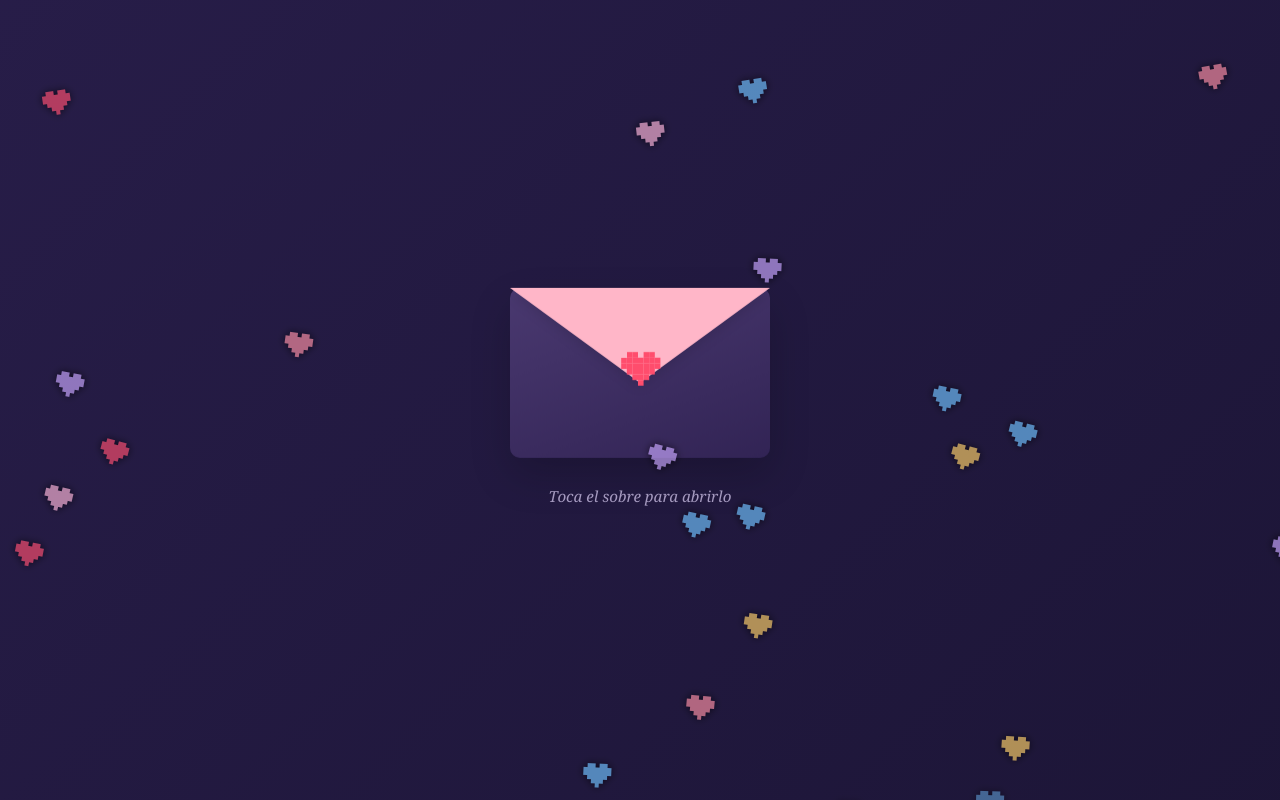
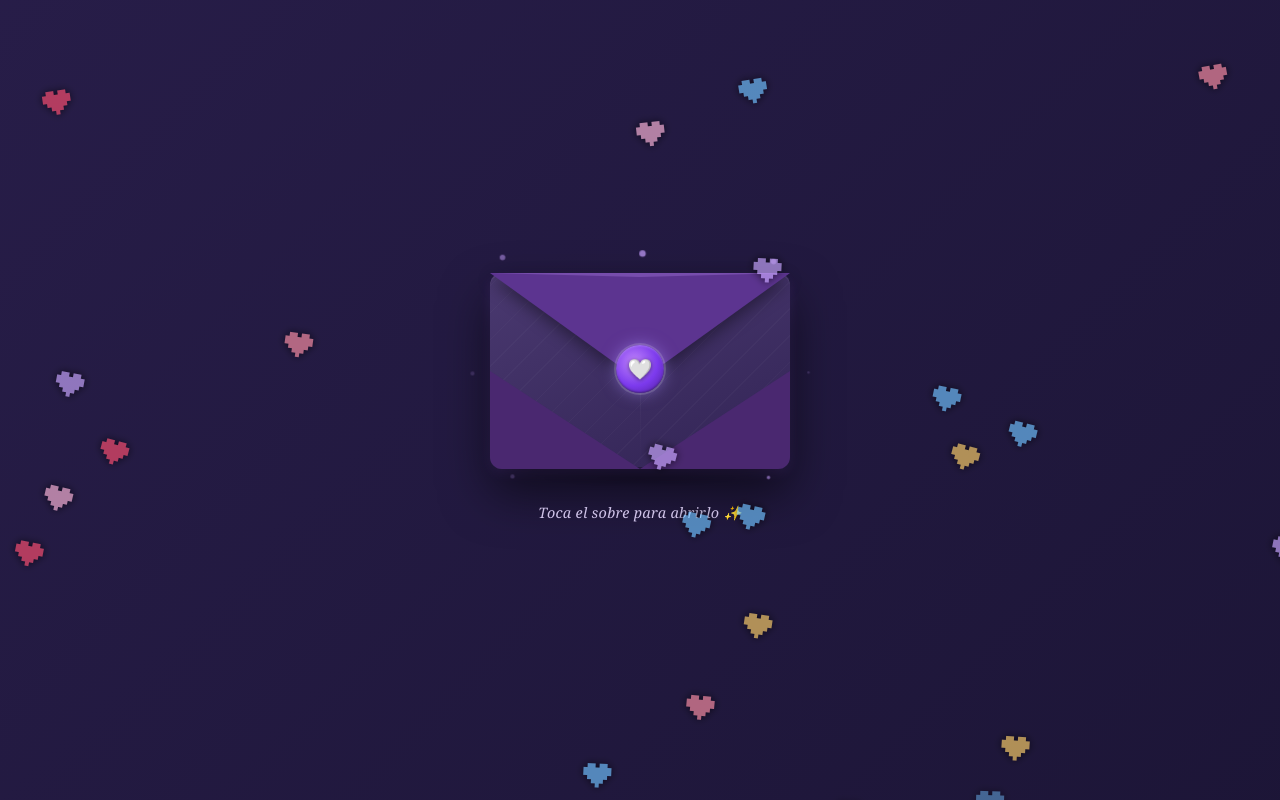
Before and after one commit to KeilorM/Sorry, a website: page index.html in a window 1280 px wide. Drawn offline with Linux system fonts and the light colour scheme.

Commit message:
Mejorando vista

```diff
--- a/index.html
+++ b/index.html
@@ -179,99 +179,218 @@
 
   .envelope {
     position: relative;
-    width: 260px;
-    height: 170px;
-    animation: envFloat 3s ease-in-out infinite;
+    width: 300px;
+    height: 196px;
+    animation: envFloat 4s ease-in-out infinite;
+    perspective: 600px;
   }
 
   @keyframes envFloat {
-    0%, 100% { transform: translateY(0); }
-    50% { transform: translateY(-8px); }
+    0%, 100% { transform: translateY(0) rotate(-1deg); }
+    50%       { transform: translateY(-12px) rotate(1deg); }
   }
 
+  /* Sombra externa que oscila */
+  .envelope-shadow {
+    position: absolute;
+    bottom: -18px;
+    left: 50%;
+    transform: translateX(-50%);
+    width: 220px;
+    height: 18px;
+    background: radial-gradient(ellipse, rgba(0,0,0,0.28) 0%, transparent 70%);
+    animation: shadowPulse 4s ease-in-out infinite;
+    pointer-events: none;
+  }
+  @keyframes shadowPulse {
+    0%, 100% { transform: translateX(-50%) scaleX(1);   opacity: 0.7; }
+    50%       { transform: translateX(-50%) scaleX(0.8); opacity: 0.35; }
+  }
+
+  /* Cuerpo principal */
   .envelope-body {
     position: absolute;
     inset: 0;
-    background: linear-gradient(160deg, #fff5f7, #ffe3ea);
-    border-radius: 10px;
-    box-shadow: 0 18px 40px rgba(0,0,0,0.18);
+    background: linear-gradient(160deg, #3d1f5c 0%, #2a1245 60%, #1e0d38 100%);
+    border-radius: 12px;
+    box-shadow:
+      0 2px 0 rgba(255,255,255,0.06) inset,
+      0 -2px 0 rgba(0,0,0,0.3) inset,
+      0 24px 48px rgba(0,0,0,0.55),
+      0 4px 12px rgba(160,100,255,0.15);
     overflow: hidden;
   }
 
-  .envelope-body::before, .envelope-body::after {
+  /* Líneas decorativas sutiles en el cuerpo */
+  .envelope-body::after {
     content: "";
     position: absolute;
-    top: 0;
-    width: 0;
-    height: 0;
-    border-top: 85px solid #ffd3dd;
+    inset: 0;
+    background:
+      repeating-linear-gradient(
+        -45deg,
+        transparent,
+        transparent 18px,
+        rgba(255,255,255,0.025) 18px,
+        rgba(255,255,255,0.025) 19px
+      );
+    border-radius: 12px;
   }
-  .envelope-body::before { left: 0; border-left: 130px solid transparent; }
-  .envelope-body::after  { right: 0; border-right: 130px solid transparent; }
 
+  /* Triángulos laterales inferiores (V del fondo) */
+  .envelope-bottom-left,
+  .envelope-bottom-right {
+    position: absolute;
+    bottom: 0;
+    width: 0; height: 0;
+    z-index: 1;
+  }
+  .envelope-bottom-left {
+    left: 0;
+    border-bottom: 98px solid #4a2870;
+    border-right: 150px solid transparent;
+  }
+  .envelope-bottom-right {
+    right: 0;
+    border-bottom: 98px solid #4a2870;
+    border-left: 150px solid transparent;
+  }
+
+  /* Solapa superior (flap) */
   .envelope-flap {
     position: absolute;
-    top: 0; left: 0;
-    width: 0; height: 0;
-    border-left: 130px solid transparent;
-    border-right: 130px solid transparent;
-    border-top: 95px solid #ffb6c8;
+    top: 0; left: 0; right: 0;
+    height: 0;
+    width: 0;
+    border-left: 150px solid transparent;
+    border-right: 150px solid transparent;
+    border-top: 108px solid #5c3490;
     transform-origin: top center;
-    transition: transform 0.7s cubic-bezier(.6,-0.28,.74,.05);
-    z-index: 3;
-    filter: drop-shadow(0 4px 6px rgba(0,0,0,0.12));
+    transition: transform 0.75s cubic-bezier(.6,-0.3,.74,.05);
+    z-index: 4;
+    filter: drop-shadow(0 6px 8px rgba(0,0,0,0.4));
   }
 
+  /* Borde iluminado en la solapa */
+  .envelope-flap::before {
+    content: "";
+    position: absolute;
+    top: -108px;
+    left: -150px;
+    width: 0; height: 0;
+    border-left: 150px solid transparent;
+    border-right: 150px solid transparent;
+    border-top: 4px solid rgba(200,150,255,0.25);
+  }
+
+  /* Sello de lacre */
   .seal {
     position: absolute;
-    top: 65px; left: 50%;
+    top: 72px;
+    left: 50%;
     transform: translate(-50%, 0);
-    width: 36px; height: 36px;
-    z-index: 4;
-    image-rendering: pixelated;
-    transition: opacity 0.4s ease, transform 0.4s ease;
+    z-index: 5;
+    transition: opacity 0.4s ease, transform 0.45s cubic-bezier(.4,0,.2,1);
+    width: 48px;
+    height: 48px;
   }
 
-  .seal::before {
-    content: "";
-    display: block;
-    width: 4px; height: 4px;
-    background: transparent;
-    transform: scale(1.4);
+  .seal-circle {
+    width: 48px;
+    height: 48px;
+    border-radius: 50%;
+    background: radial-gradient(circle at 38% 36%, #c084fc, #7c3aed 55%, #4c1d95);
     box-shadow:
-      4px 0px 0 0 #ff4d6d,  8px 0px 0 0 #ff4d6d,
-      16px 0px 0 0 #ff4d6d, 20px 0px 0 0 #ff4d6d,
-      0px 4px 0 0 #ff4d6d,  4px 4px 0 0 #ff4d6d,  8px 4px 0 0 #ff4d6d, 12px 4px 0 0 #ff4d6d, 16px 4px 0 0 #ff4d6d, 20px 4px 0 0 #ff4d6d, 24px 4px 0 0 #ff4d6d,
-      0px 8px 0 0 #ff4d6d,  4px 8px 0 0 #ff4d6d,  8px 8px 0 0 #ff4d6d, 12px 8px 0 0 #ff4d6d, 16px 8px 0 0 #ff4d6d, 20px 8px 0 0 #ff4d6d, 24px 8px 0 0 #ff4d6d,
-      4px 12px 0 0 #ff4d6d, 8px 12px 0 0 #ff4d6d, 12px 12px 0 0 #ff4d6d, 16px 12px 0 0 #ff4d6d, 20px 12px 0 0 #ff4d6d,
-      8px 16px 0 0 #ff4d6d, 12px 16px 0 0 #ff4d6d, 16px 16px 0 0 #ff4d6d,
-      12px 20px 0 0 #ff4d6d;
+      0 0 0 2px rgba(255,255,255,0.15),
+      0 0 16px rgba(167,139,250,0.6),
+      inset 0 1px 2px rgba(255,255,255,0.25),
+      inset 0 -1px 2px rgba(0,0,0,0.35);
+    display: flex;
+    align-items: center;
+    justify-content: center;
+    animation: sealGlow 2.5s ease-in-out infinite;
   }
 
+  @keyframes sealGlow {
+    0%, 100% { box-shadow: 0 0 0 2px rgba(255,255,255,0.15), 0 0 16px rgba(167,139,250,0.6), inset 0 1px 2px rgba(255,255,255,0.25), inset 0 -1px 2px rgba(0,0,0,0.35); }
+    50%       { box-shadow: 0 0 0 2px rgba(255,255,255,0.22), 0 0 28px rgba(167,139,250,0.9), inset 0 1px 2px rgba(255,255,255,0.3),  inset 0 -1px 2px rgba(0,0,0,0.35); }
+  }
+
+  .seal-heart {
+    font-size: 20px;
+    line-height: 1;
+    filter: drop-shadow(0 1px 2px rgba(0,0,0,0.5));
+  }
+
+  /* Bordes del sobre (línea del pliegue central) */
+  .envelope-crease {
+    position: absolute;
+    top: 0; bottom: 0;
+    left: 50%;
+    width: 1px;
+    background: linear-gradient(to bottom, rgba(255,255,255,0.08) 0%, rgba(255,255,255,0.04) 60%, transparent 100%);
+    z-index: 2;
+  }
+
+  /* Texto hint */
   .envelope-hint {
-    margin-top: 22px;
-    font-size: 0.95rem;
-    color: #8a6f6f;
+    margin-top: 28px;
+    font-size: 0.9rem;
+    color: #b8a0d8;
     font-style: italic;
-    animation: hintPulse 1.8s ease-in-out infinite;
+    letter-spacing: 0.3px;
+    animation: hintPulse 2s ease-in-out infinite;
   }
 
   @keyframes hintPulse {
-    0%, 100% { opacity: 0.6; }
-    50% { opacity: 1; }
+    0%, 100% { opacity: 0.5; }
+    50%       { opacity: 1; }
   }
 
-  .envelope-screen.opening .envelope-flap { transform: rotateX(180deg); }
-  .envelope-screen.opening .seal { opacity: 0; transform: translate(-50%, -10px) scale(0.6); }
-  .envelope-screen.opening .envelope { animation: none; }
-  .envelope-screen.opening .envelope-body { animation: envShrink 0.6s ease 0.5s forwards; }
-  .envelope-screen.opening .envelope-hint { opacity: 0; }
+  /* Estrellas decorativas alrededor del sobre */
+  .env-star {
+    position: absolute;
+    width: 4px; height: 4px;
+    border-radius: 50%;
+    background: rgba(200,160,255,0.7);
+    animation: twinkle var(--d, 2s) ease-in-out infinite var(--delay, 0s);
+  }
+  @keyframes twinkle {
+    0%, 100% { opacity: 0.2; transform: scale(0.8); }
+    50%       { opacity: 1;   transform: scale(1.3); }
+  }
+
+  /* Estados de apertura */
+  .envelope-screen.opening .envelope-flap  { transform: rotateX(180deg); }
+  .envelope-screen.opening .seal           { opacity: 0; transform: translate(-50%, -14px) scale(0.5); }
+  .envelope-screen.opening .envelope       { animation: none; }
+  .envelope-screen.opening .envelope-body  { animation: envShrink 0.65s ease 0.55s forwards; }
+  .envelope-screen.opening .envelope-shadow { animation: none; opacity: 0; }
+  .envelope-screen.opening .envelope-hint  { opacity: 0; transition: opacity 0.3s; }
 
   @keyframes envShrink {
-    to { transform: translateY(40px) scale(0.85); opacity: 0; }
+    to { transform: translateY(50px) scale(0.82); opacity: 0; }
   }
 
   .envelope-screen.hidden { display: none; }
+
+  /* Responsive sobre */
+  @media (max-width: 600px) {
+    .envelope { width: 260px; height: 170px; }
+    .envelope-flap { border-left-width: 130px; border-right-width: 130px; border-top-width: 94px; }
+    .envelope-bottom-left  { border-bottom-width: 85px; border-right-width: 130px; }
+    .envelope-bottom-right { border-bottom-width: 85px; border-left-width:  130px; }
+    .seal { top: 62px; }
+  }
+  @media (max-width: 380px) {
+    .envelope { width: 220px; height: 144px; }
+    .envelope-flap { border-left-width: 110px; border-right-width: 110px; border-top-width: 80px; }
+    .envelope-bottom-left  { border-bottom-width: 72px; border-right-width: 110px; }
+    .envelope-bottom-right { border-bottom-width: 72px; border-left-width:  110px; }
+    .seal { top: 52px; width: 40px; height: 40px; }
+    .seal-circle { width: 40px; height: 40px; }
+    .seal-heart { font-size: 16px; }
+  }
 
   /* ---------- Carta ---------- */
   .card {
@@ -607,11 +726,6 @@
     p { font-size: 0.98rem; line-height: 1.6; }
     .heart { font-size: 2.1rem; }
     .spotify-wrapper iframe { height: 232px; }
-    .envelope { width: 220px; height: 145px; }
-    .envelope-body::before, .envelope-body::after { border-top: 72px solid #ffd3dd; }
-    .envelope-body::before { border-left: 110px solid transparent; }
-    .envelope-body::after  { border-right: 110px solid transparent; }
-    .envelope-flap { border-left: 110px solid transparent; border-right: 110px solid transparent; border-top: 80px solid #ffb6c8; }
   }
 
   @media (max-width: 380px) {
@@ -621,12 +735,6 @@
     p { font-size: 0.92rem; }
     .spotify-wrapper { margin-top: 22px; }
     .spotify-wrapper iframe { height: 152px; }
-    .envelope { width: 190px; height: 125px; }
-    .envelope-body::before, .envelope-body::after { border-top: 62px solid #ffd3dd; }
-    .envelope-body::before { border-left: 95px solid transparent; }
-    .envelope-body::after  { border-right: 95px solid transparent; }
-    .envelope-flap { border-left: 95px solid transparent; border-right: 95px solid transparent; border-top: 68px solid #ffb6c8; }
-    .seal { top: 50px; width: 30px; height: 30px; }
   }
 </style>
 </head>
@@ -635,12 +743,21 @@
   <div class="flower-field" id="flowerField"></div>
 
   <div class="envelope-screen" id="envelopeScreen">
-    <div class="envelope">
-      <div class="envelope-body"></div>
-      <div class="seal"></div>
+    <div class="envelope" id="envelopeEl">
+      <div class="envelope-shadow"></div>
+      <div class="envelope-body">
+        <div class="envelope-crease"></div>
+        <div class="envelope-bottom-left"></div>
+        <div class="envelope-bottom-right"></div>
+      </div>
+      <div class="seal">
+        <div class="seal-circle">
+          <span class="seal-heart">🤍</span>
+        </div>
+      </div>
       <div class="envelope-flap"></div>
     </div>
-    <div class="envelope-hint">Toca el sobre para abrirlo</div>
+    <div class="envelope-hint">Toca el sobre para abrirlo ✨</div>
   </div>
 
   <div class="card" id="letterCard">
@@ -733,7 +850,7 @@
           </button>
         </form>
         <p class="reply-thanks" id="replyThanksSong" style="display:none;">
-          La escucharé 🤍 Eso téngalo por seguro.
+          Qué bonito gesto responder con una canción 🤍 La escucharé.
         </p>
       </div>
     </div>
@@ -801,17 +918,6 @@
         sig3:    "La aprecio mucho, espero que le guste.",
         pregunta: "¿Podría ser?"
       },
-      {
-        fecha:   "2026-06-25",
-        trackId: "24dVPDRHuJMzaJpc8ItjDy",
-        titulo:  "AIRE",
-        mood:    "Me falta el aire.",
-        extra:   "Esta es una de las sensaciones que tengo cada vez que estoy mal, supongo que es solo tristeza.",
-        sig1:    "También podría ser simple debilidad y/o ganas de sentirme así.",
-        sig2:    "A veces nos saboteamos a nosotros mismos.",
-        sig3:    "La aprecio mucho.",
-        pregunta: "¿Sientes que alguna vez te ha faltado el aire de esa forma?"
-      },
     ];
 
     // ═══════════════════════════════════════════════════════
@@ -860,6 +966,23 @@
       h.style.animationDelay    = '-' + (Math.random() * 15) + 's';
       field.appendChild(h);
     }
+
+    // Estrellitas alrededor del sobre
+    const envEl = document.getElementById('envelopeEl');
+    const starPositions = [
+      { top: '-18px', left: '10px' },  { top: '-22px', left: '50%' },  { top: '-14px', right: '14px' },
+      { top: '50%',  left: '-20px' },  { top: '50%',   right: '-20px' },
+      { bottom: '-10px', left: '20px' }, { bottom: '-10px', right: '20px' },
+    ];
+    starPositions.forEach((pos, i) => {
+      const s = document.createElement('div');
+      s.className = 'env-star';
+      Object.assign(s.style, pos);
+      s.style.setProperty('--d', (1.8 + Math.random() * 1.4) + 's');
+      s.style.setProperty('--delay', (Math.random() * 1.5) + 's');
+      s.style.width = s.style.height = (Math.random() > 0.5 ? '3px' : '5px');
+      envEl.appendChild(s);
+    });
 
     // Apertura del sobre
     const envScreen  = document.getElementById('envelopeScreen');
```
